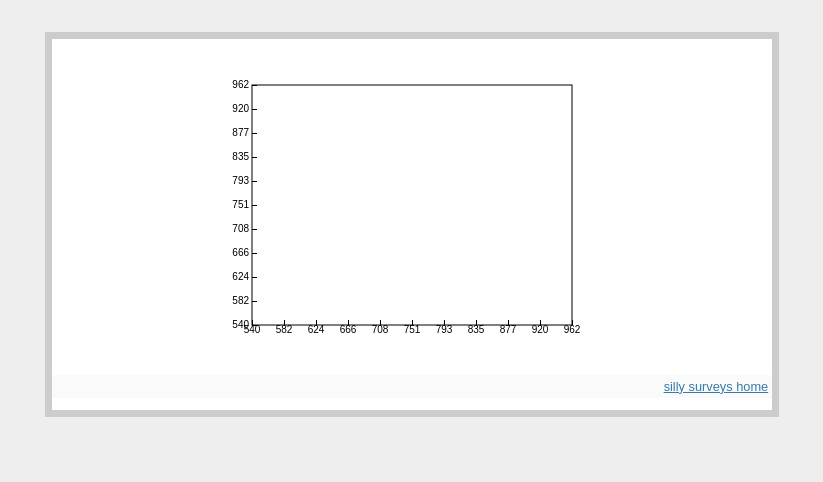
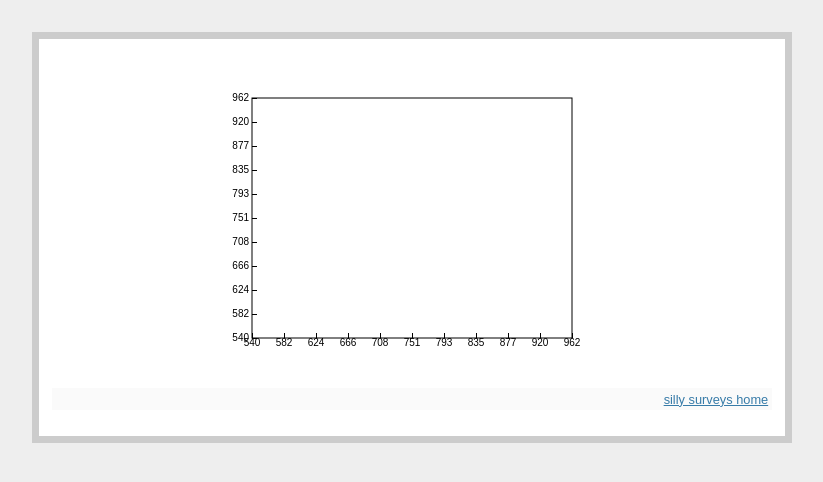
Before and after one commit to majorgowan/How-Tall-Is-Justin-Trudeau, a Python web app: template templates/how_tall_is_graph_stats.html in a window 1280 px wide. Shown: the top 482 px of the page, without its empty margins (228-1051 px from the left). Run offline with Jinja, Linux system fonts and the light colour scheme; the template is opened without the code that fills it: most values are stand-ins (such as "Sample title", 1, 10 or a date in 2020).

Commit message:
fixed typo in css ("paddding") ... hope it fixes layout catastrophe

```diff
--- a/static/style.css
+++ b/static/style.css
@@ -20,7 +20,7 @@ h2             { font-size: 1.2em; }
    }
 
 .page          { margin: 2em auto; width: 45em; border: 7px solid #ccc;
-                 paddding: 0.8em; background: white; }
+                 padding: 0.8em; background: white; }
 
 .graph         { text-align: center; }
 
--- a/templates/how_tall_is_graph_stats.html
+++ b/templates/how_tall_is_graph_stats.html
@@ -15,7 +15,7 @@
   </div>
 
 <script>
-function scatter(female_user, female_trudeau, male_user, male_trudeau, neither_user, neither_trudeau) {
+function scatter(female_user, female_height, male_user, male_height, neither_user, neither_height) {
     var graph = document.getElementById("graph");
     graph.width = graph.width;   /* "magic" to clear graph or something */
     var g = graph.getContext("2d");
@@ -68,16 +68,16 @@ function scatter(female_user, female_trudeau, male_user, male_trudeau, neither_u
 
     }
 
-    plot_points(female_user, female_trudeau, "#ff0066");
-    plot_points(male_user, male_trudeau, "#005580");
-    plot_points(neither_user, neither_trudeau, "#a3a375");
+    plot_points(female_user, female_height, "#ff0066");
+    plot_points(male_user, male_height, "#005580");
+    plot_points(neither_user, neither_height, "#a3a375");
 }
 
 /* call function to make plot */
 
-scatter({{ female_user }}, {{ female_trudeau }},
-        {{ male_user }}, {{ male_trudeau }},
-        {{ neither_user }}, {{ neither_trudeau }});
+scatter({{ female_user }}, {{ female_height }},
+        {{ male_user }}, {{ male_height }},
+        {{ neither_user }}, {{ neither_height }});
 
 </script>
 
```
